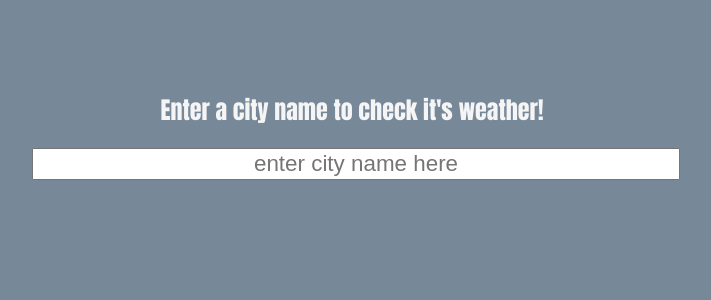
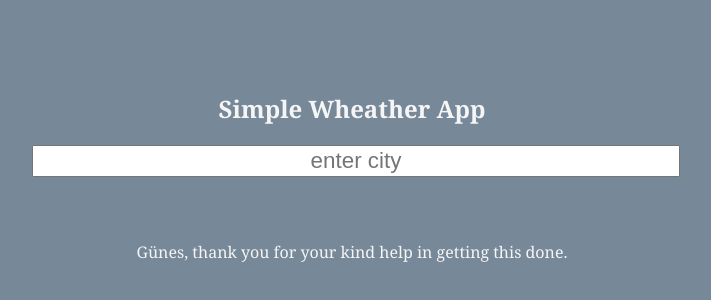
Before and after one commit to DCI-fbw11/to-do-list-assignemt-sit79, a plain HTML site: page index.html in a window 1280 px wide. Shown: the part 88-388 px from the top of the page, without its empty margins (288-999 px from the left). Drawn offline with nearby package versions, Linux system fonts and the light colour scheme.

Commit message:
weather app

```diff
--- a/index.html
+++ b/index.html
@@ -1,5 +1,6 @@
 <!DOCTYPE html>
 <html lang="en">
+
 <head>
   <meta charset="UTF-8" />
   <meta name="viewport" content="width=device-width, initial-scale=1.0" />
@@ -8,16 +9,12 @@
   <script src="https://ajax.googleapis.com/ajax/libs/jquery/3.3.1/jquery.min.js"></script>
   <title>Document</title>
 </head>
+
 <body>
   <section>
     <form id="form" action="">
-        <h2>Enter a city name to check it's weather!</h2>
-        <input
-          id="userInput"
-          type="text"
-          placeholder="enter city name here"
-          required
-        />
+      <h2>Simple Wheather App</h2>
+      <input id="userInput" type="text" placeholder="enter city" required />
     </form>
     <div id="render">
       <div id="loading"><img src="/img/91.gif" /></div>
@@ -30,8 +27,10 @@
         <img id="weatherIcon" />
         <h1 id="bigTemp"></h1>
       </div>
+      <p>Günes, thank you for your kind help in getting this done.</p>
     </div>
   </section>
   <script type="text/javascript" src="main.js"></script>
 </body>
+
 </html>
--- a/main.js
+++ b/main.js
@@ -1,17 +1,19 @@
-$(document).ready(function() {
+$(document).ready(function () {
   let city;
   let url;
   let key = "ccf31ad40fb6d05a1f40b2802a01eada";
 
-  $("#form").submit(function(event) {
+  $("#form").submit(function (event) {
     city = $("#userInput")
       .val()
       .toLowerCase();
     url = `http://api.openweathermap.org/data/2.5/weather?q=${city}&units=metric&appid=${key}`;
-    // console.log(city);
-    // console.log(url);
-    $.getJSON({ url })
-      .done(function(data) {
+    console.log(city);
+    console.log(url);
+    $.getJSON({
+        url
+      })
+      .done(function (data) {
         //console.log(data);
         let name = data["name"];
         let weatherMain = data.weather[0].main;
@@ -21,26 +23,17 @@ $(document).ready(function() {
         //let lowTemp = data.main.temp_min.toString();
         let icon = data.weather[0].icon;
         let iconURL = `http://openweathermap.org/img/w/${icon}.png`;
-        //let date = new Date();
-        //let today = date.getDate();
-        // $("#result").html(
-        //   `<img src="${iconURL}">` +
-        //     `Today in ${name}, it's ${temp}&#8451;, the weather is ${weatherMain}
-        ///w ${weatherDesc}.\nThe high is ${highTemp}&#8451;
-        //and the low is ${lowTemp}&#8451;.`
-        // );
         $("#result").html(name);
         $("#weather").html(weatherMain);
         $("#weatherIcon").attr("src", `${iconURL}`);
         $("#weatherIcon").attr("width", 100);
         $("#weatherIcon").attr("height", 100);
         $("#bigTemp").html(`${temp}&#8451;`);
-        $("#form").each(function() {
+        $("#form").each(function () {
           this.reset();
         });
-        //attr('src', newSrc);
       })
-      .fail(function(xhr, status, error) {
+      .fail(function (xhr, status, error) {
         $("#result").html(
           `City "${city}" not found, please enter a valid city.`
         );
@@ -48,7 +41,7 @@ $(document).ready(function() {
         $("#weatherIcon").attr("width", 0);
         $("#weatherIcon").attr("height", 0);
         $("#bigTemp").html("");
-        $("#form").each(function() {
+        $("#form").each(function () {
           this.reset();
         });
       });
@@ -56,29 +49,12 @@ $(document).ready(function() {
     event.preventDefault();
   });
 });
-/*
-{
-"coord":{"lon":32.85,"lat":39.92},
-"weather":[{"id":803,"main":"Clouds","description":"broken clouds","icon":"04d"}],
-"base":"stations",
-"main":{"temp":285.15,"pressure":1024,"humidity":50,"temp_min":284.15,"temp_max":286.15},
-"visibility":10000,
-"wind":{"speed":2.1,"deg":10},
-"clouds":{"all":75},"dt":1542106200,
-"sys":{"type":1,"id":6021,"message":0.0048,
-"country":"TR",
-"sunrise":1542083489,
-"sunset":1542119633},
-"id":323786,
-"name":"Ankara",
-"cod":200
-}
-*/
+
 var $loading = $("#loading").hide();
 $(document)
-  .ajaxStart(function() {
+  .ajaxStart(function () {
     $loading.show();
   })
-  .ajaxStop(function() {
+  .ajaxStop(function () {
     $loading.hide();
   });
--- a/style.css
+++ b/style.css
@@ -8,7 +8,7 @@ body {
   justify-content: center;
   background: lightslategray;
   color: whitesmoke;
-  font-family: Impact, Haettenschweiler, "Arial Narrow Bold", sans-serif;
+  font-family: Georgia, 'Times New Roman', Times, serif;
 }
 
 section {
@@ -28,28 +28,34 @@ section {
 #result {
   font-size: 3em;
 }
+
 #render {
   margin-top: 10%;
 
   box-sizing: border-box;
 }
+
 #render * {
   padding: 0;
   margin: 0;
 }
+
 #weather {
   font-size: 2em;
 }
+
 #textDiv {
   display: flex;
   flex-direction: column;
   justify-content: flex-start;
 }
+
 #miniTempDiv {
   display: flex;
   align-items: center;
   justify-content: center;
 }
+
 #bigTemp {
   font-size: 4em;
 }
```
Also changed, not shown: img/42.gif (deleted), img/loading-icon-transparent-background-18.jpg (deleted). Lines whose indentation alone changed are shown as unchanged.
